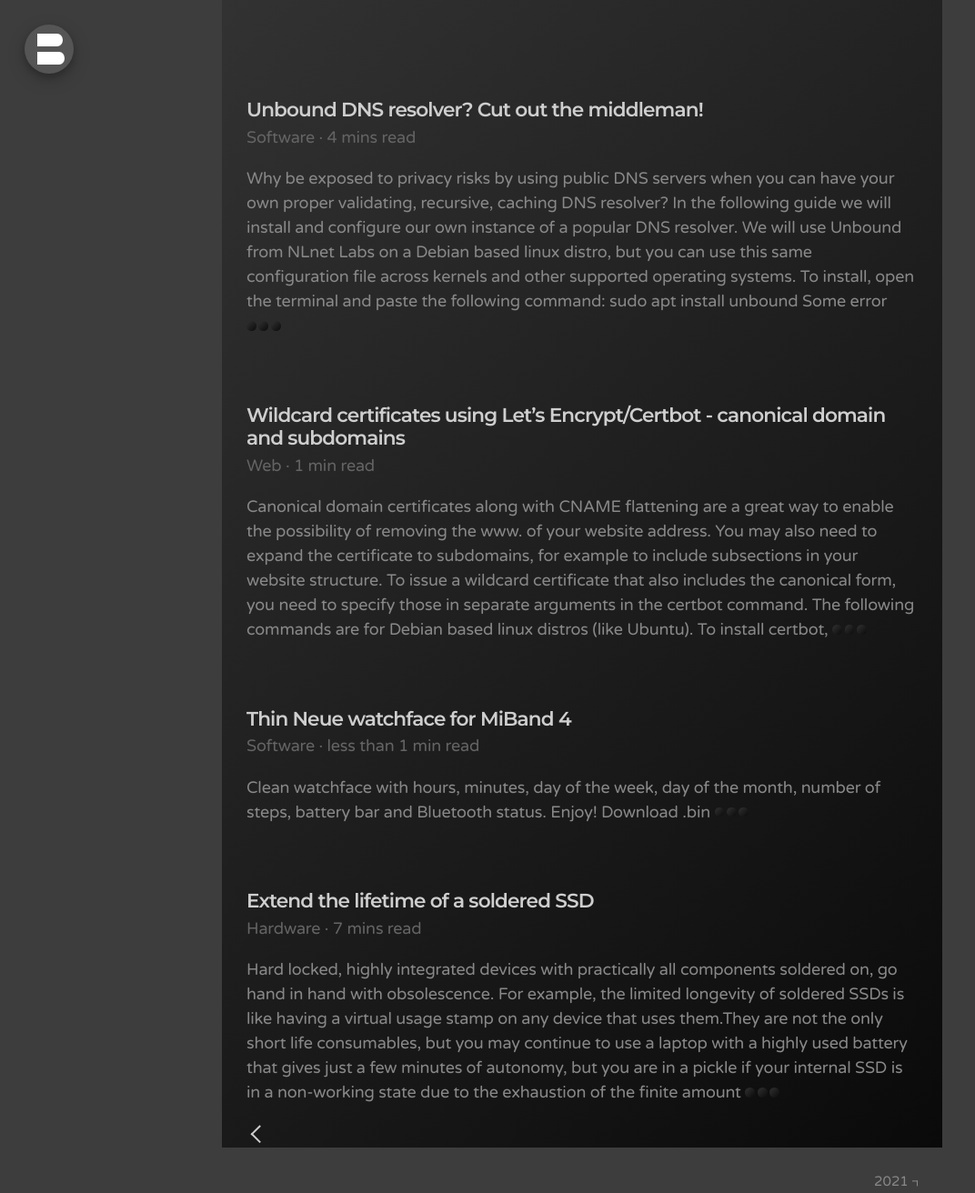
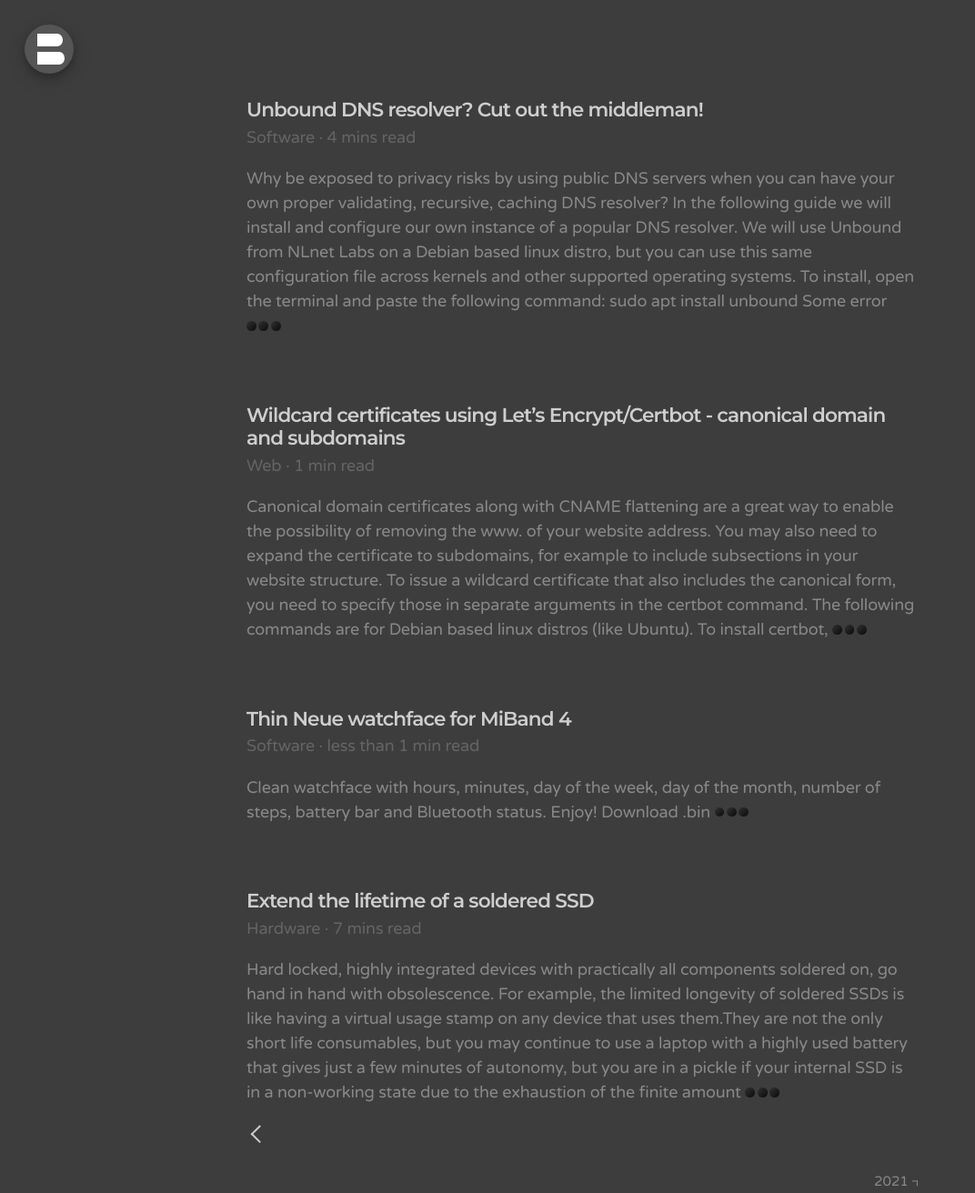
Before and after one commit to bonina/bonina.github.io, a Jekyll site: the page built from index.html, in a window 1280 px wide. Shown: the whole page at 91% size, without its empty margins (0-1072 px from the left). Built offline with Jekyll 4.4.1, drawn with Linux system fonts in a browser that asks for light colours; the list of posts is cut into pages by our own code.

Commit message:
Update _layout.scss

```diff
--- a/_sass/_layout.scss
+++ b/_sass/_layout.scss
@@ -5,7 +5,7 @@
   padding-top: 2rem;
   margin-left: auto;
   margin-right: auto;
-  background: linear-gradient(135deg, rgba(50,50,50,1) 0%,rgba(10,10,10,1) 100%);
+  //background: linear-gradient(135deg, rgba(50,50,50,1) 0%,rgba(10,10,10,1) 100%);
 }
 
 .wrap {
@@ -26,7 +26,7 @@
   left: 0;
   z-index: 1;
   //padding: 4em;
-//background: linear-gradient(135deg, rgba(50,50,50,1) 0%,rgba(10,10,10,1) 100%);
+  background: linear-gradient(135deg, rgba(50,50,50,1) 0%,rgba(10,10,10,1) 100%);
   //background:rgba(0,0,0,.2);
   //background: #0A0A0A;
   //background-size: 200%;
```
